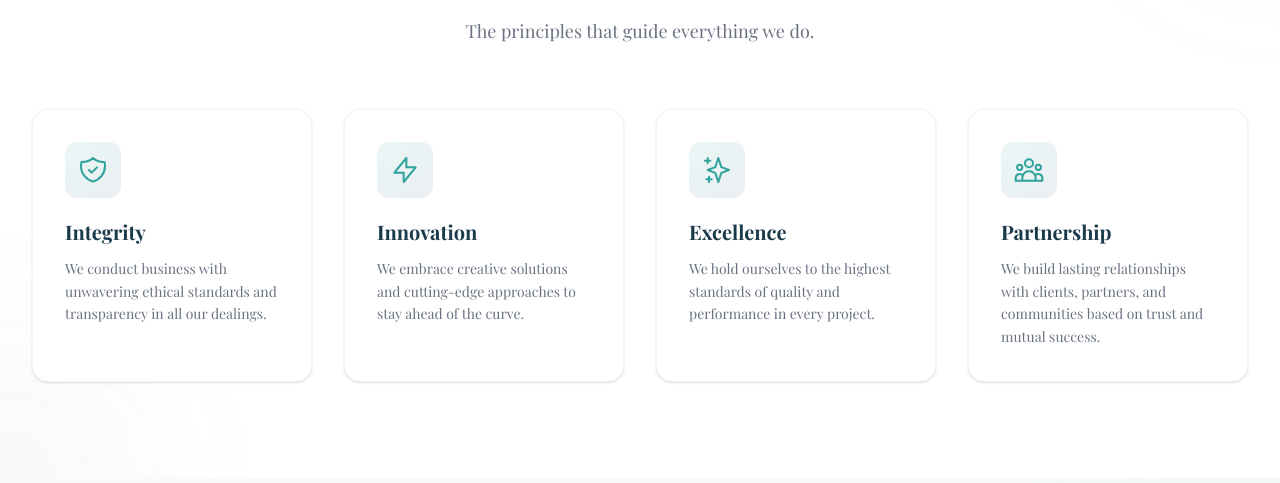
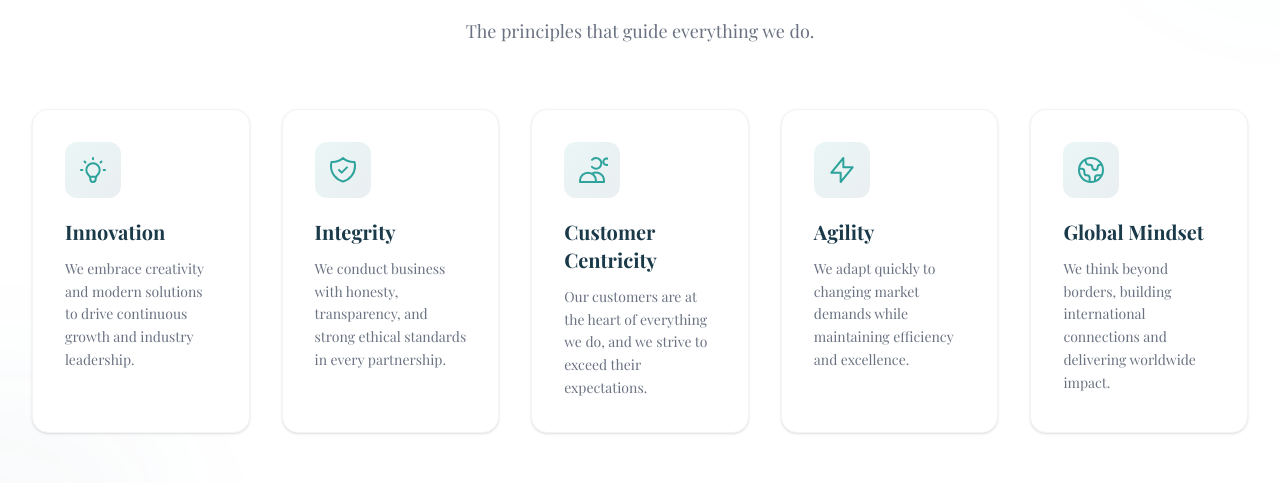
Before and after one commit to graphicsfaisal90-max/venturis-holdings, a React (Vite) app: page /about in a window 1280 px wide. Shown: the part 2593-3076 px from the top of the page. Built offline with nearby package versions, Linux system fonts and the light colour scheme; no server answers; a web font is replaced by a local one.

Commit message:
Update core values: Innovation, Integrity, Customer Centricity, Agility, Global Mindset with new icons and descriptions

```diff
--- a/src/pages/About.jsx
+++ b/src/pages/About.jsx
@@ -10,8 +10,17 @@ const stats = [
 
 const values = [
   {
+    title: 'Innovation',
+    desc: 'We embrace creativity and modern solutions to drive continuous growth and industry leadership.',
+    icon: (
+      <svg className="w-8 h-8" fill="none" stroke="currentColor" viewBox="0 0 24 24">
+        <path strokeLinecap="round" strokeLinejoin="round" strokeWidth={1.5} d="M9.663 17h4.673M12 3v1m6.364 1.636l-.707.707M21 12h-1M4 12H3m3.343-5.657l-.707-.707m2.828 9.9a5 5 0 117.072 0l-.548.547A3.374 3.374 0 0014 18.469V19a2 2 0 11-4 0v-.531c0-.895-.356-1.754-.988-2.386l-.548-.547z" />
+      </svg>
+    ),
+  },
+  {
     title: 'Integrity',
-    desc: 'We conduct business with unwavering ethical standards and transparency in all our dealings.',
+    desc: 'We conduct business with honesty, transparency, and strong ethical standards in every partnership.',
     icon: (
       <svg className="w-8 h-8" fill="none" stroke="currentColor" viewBox="0 0 24 24">
         <path strokeLinecap="round" strokeLinejoin="round" strokeWidth={1.5} d="M9 12l2 2 4-4m5.618-4.016A11.955 11.955 0 0112 2.944a11.955 11.955 0 01-8.618 3.04A12.02 12.02 0 003 9c0 5.591 3.824 10.29 9 11.622 5.176-1.332 9-6.03 9-11.622 0-1.042-.133-2.052-.382-3.016z" />
@@ -19,8 +28,17 @@ const values = [
     ),
   },
   {
-    title: 'Innovation',
-    desc: 'We embrace creative solutions and cutting-edge approaches to stay ahead of the curve.',
+    title: 'Customer Centricity',
+    desc: 'Our customers are at the heart of everything we do, and we strive to exceed their expectations.',
+    icon: (
+      <svg className="w-8 h-8" fill="none" stroke="currentColor" viewBox="0 0 24 24">
+        <path strokeLinecap="round" strokeLinejoin="round" strokeWidth={1.5} d="M12 4.354a4 4 0 110 5.292M15 21H3v-1a6 6 0 0112 0v1zm0 0h6v-1a6 6 0 00-9-5.197m13.5-9a2.5 2.5 0 11-5 0 2.5 2.5 0 015 0z" />
+      </svg>
+    ),
+  },
+  {
+    title: 'Agility',
+    desc: 'We adapt quickly to changing market demands while maintaining efficiency and excellence.',
     icon: (
       <svg className="w-8 h-8" fill="none" stroke="currentColor" viewBox="0 0 24 24">
         <path strokeLinecap="round" strokeLinejoin="round" strokeWidth={1.5} d="M13 10V3L4 14h7v7l9-11h-7z" />
@@ -28,20 +46,11 @@ const values = [
     ),
   },
   {
-    title: 'Excellence',
-    desc: 'We hold ourselves to the highest standards of quality and performance in every project.',
+    title: 'Global Mindset',
+    desc: 'We think beyond borders, building international connections and delivering worldwide impact.',
     icon: (
       <svg className="w-8 h-8" fill="none" stroke="currentColor" viewBox="0 0 24 24">
-        <path strokeLinecap="round" strokeLinejoin="round" strokeWidth={1.5} d="M5 3v4M3 5h4M6 17v4m-2-2h4m5-16l2.286 6.857L21 12l-5.714 2.143L13 21l-2.286-6.857L5 12l5.714-2.143L13 3z" />
-      </svg>
-    ),
-  },
-  {
-    title: 'Partnership',
-    desc: 'We build lasting relationships with clients, partners, and communities based on trust and mutual success.',
-    icon: (
-      <svg className="w-8 h-8" fill="none" stroke="currentColor" viewBox="0 0 24 24">
-        <path strokeLinecap="round" strokeLinejoin="round" strokeWidth={1.5} d="M17 20h5v-2a3 3 0 00-5.356-1.857M17 20H7m10 0v-2c0-.656-.126-1.283-.356-1.857M7 20H2v-2a3 3 0 015.356-1.857M7 20v-2c0-.656.126-1.283.356-1.857m0 0a5.002 5.002 0 019.288 0M15 7a3 3 0 11-6 0 3 3 0 016 0zm6 3a2 2 0 11-4 0 2 2 0 014 0zM7 10a2 2 0 11-4 0 2 2 0 014 0z" />
+        <path strokeLinecap="round" strokeLinejoin="round" strokeWidth={1.5} d="M3.055 11H5a2 2 0 012 2v1a2 2 0 002 2 2 2 0 012 2v2.945M8 3.935V5.5A2.5 2.5 0 0010.5 8h.5a2 2 0 012 2 2 2 0 104 0 2 2 0 012-2h1.064M15 20.488V18a2 2 0 012-2h3.064M21 12a9 9 0 11-18 0 9 9 0 0118 0z" />
       </svg>
     ),
   },
@@ -262,7 +271,7 @@ export default function About() {
           <p className="text-gray-500 max-w-2xl mx-auto text-lg text-center mb-16">
             The principles that guide everything we do.
           </p>
-          <div className="grid grid-cols-1 sm:grid-cols-2 lg:grid-cols-4 gap-8">
+          <div className="grid grid-cols-1 sm:grid-cols-2 lg:grid-cols-5 gap-8">
             {values.map((v) => (
               <div
                 key={v.title}
```
